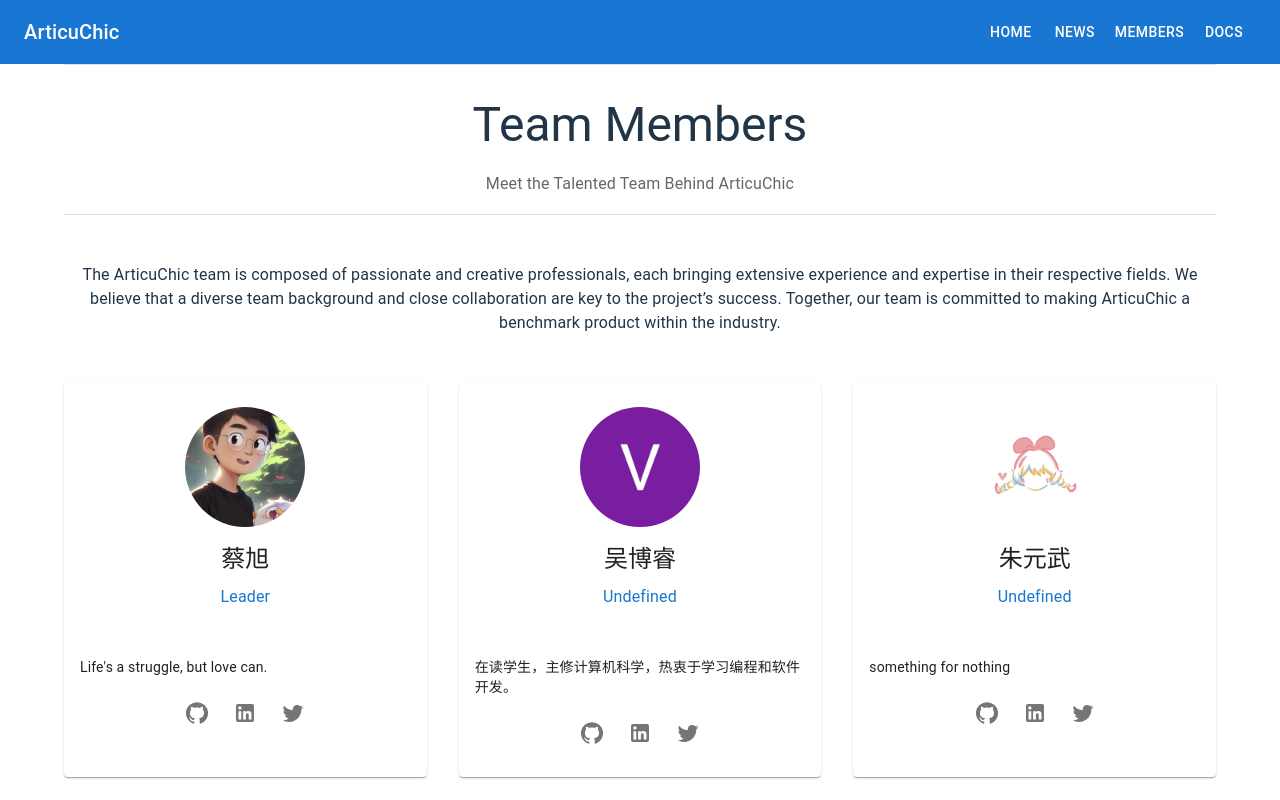
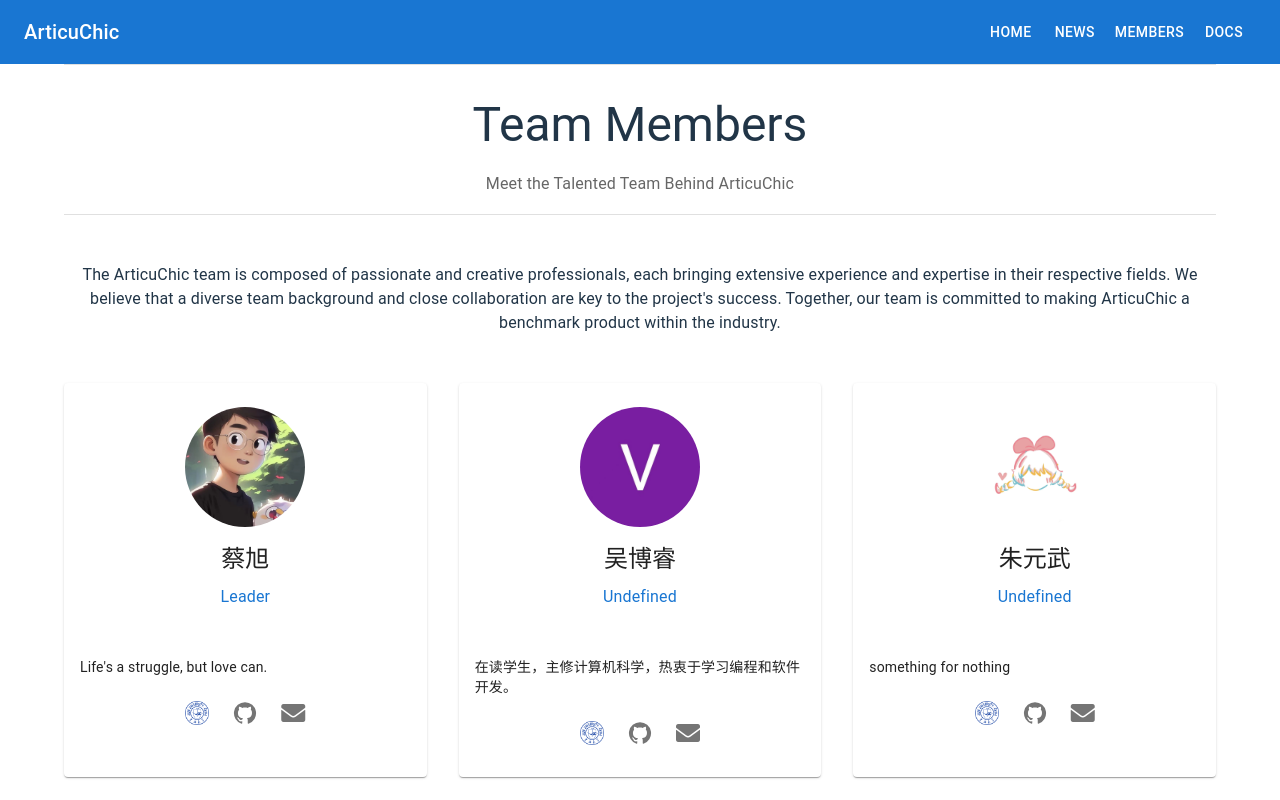
Before and after one commit to shcw0405/ArticuChic_Page, a React (Vite) app in the folder ArticuChic/: page /#/members in a window 1280 px wide. Shown: the top 800 px of the page. Built offline with nearby package versions, Linux system fonts and the light colour scheme.

Commit message:
修改members显示

```diff
--- a/ArticuChic/index.html
+++ b/ArticuChic/index.html
@@ -5,6 +5,10 @@
     <link rel="icon" type="image/svg+xml" href="./vite.svg" />
     <meta name="viewport" content="width=device-width, initial-scale=1.0" />
     <title>ArticuChic</title>
+    <link
+      rel="stylesheet"
+      href="https://cdnjs.cloudflare.com/ajax/libs/font-awesome/5.15.4/css/all.min.css"
+    />
   </head>
   <body>
     <div id="root"></div>
--- a/ArticuChic/src/pages/Members.jsx
+++ b/ArticuChic/src/pages/Members.jsx
@@ -12,6 +12,26 @@
   IconButton,
 } from "@mui/material";
 import { GitHub, LinkedIn, Twitter } from "@mui/icons-material";
+import { styled } from "@mui/material/styles";
+
+// 修改 SchoolLogo 样式组件
+const SchoolLogo = styled("img")({
+  width: "24px",
+  height: "24px",
+  objectFit: "contain",
+  display: "block", // 确保图片正确对齐
+});
+
+const SchoolInfo = styled("div")({
+  display: "flex",
+  alignItems: "center",
+  justifyContent: "center",
+  gap: "8px",
+  marginTop: "8px",
+  "& span": {
+    fontSize: "0.875rem",
+  },
+});
 
 const Members = () => {
   const teamMembers = [
@@ -23,8 +43,11 @@
       avatar: new URL("../assets/head.jpg", import.meta.url).href,
       social: {
         github: "https://github.com/shcw0405",
-        linkedin: "",
-        twitter: "",
+      },
+      email: "1026343326@qq.com",
+      school: {
+        name: "",
+        logo: new URL("../assets/jilin.png", import.meta.url).href,
       },
     },
     {
@@ -35,8 +58,11 @@
       avatar: new URL("../assets/vio.jpg", import.meta.url).href,
       social: {
         github: "https://github.com/Violesa",
-        linkedin: "",
-        twitter: "violesa12138@gmail.com",
+      },
+      email: "violesa12138@gmail.com",
+      school: {
+        name: "",
+        logo: new URL("../assets/jilin.png", import.meta.url).href,
       },
     },
     {
@@ -50,6 +76,11 @@
         linkedin: "",
         twitter: "2649157045@qq.com",
       },
+      email: "2649157045@qq.com",
+      school: {
+        name: "",
+        logo: new URL("../assets/jilin.png", import.meta.url).href,
+      },
     },
     {
       id: 4,
@@ -61,6 +92,11 @@
         github: "",
         linkedin: "",
         twitter: "2735567415@qq.com",
+      },
+      email: "2735567415@qq.com",
+      school: {
+        name: "",
+        logo: new URL("../assets/jilin.png", import.meta.url).href,
       },
     },
   ];
@@ -90,7 +126,7 @@
           The ArticuChic team is composed of passionate and creative
           professionals, each bringing extensive experience and expertise in
           their respective fields. We believe that a diverse team background and
-          close collaboration are key to the project’s success. Together, our
+          close collaboration are key to the project's success. Together, our
           team is committed to making ArticuChic a benchmark product within the
           industry.{" "}
         </Typography>
@@ -143,6 +179,9 @@
                   justifyContent="center"
                   mt={2}
                 >
+                  <IconButton>
+                    <SchoolLogo src={member.school.logo} alt="school logo" />
+                  </IconButton>
                   <IconButton
                     aria-label="github"
                     href={member.social.github}
@@ -151,18 +190,10 @@
                     <GitHub />
                   </IconButton>
                   <IconButton
-                    aria-label="linkedin"
-                    href={member.social.linkedin}
-                    target="_blank"
+                    aria-label="email"
+                    href={`mailto:${member.email}`}
                   >
-                    <LinkedIn />
-                  </IconButton>
-                  <IconButton
-                    aria-label="twitter"
-                    href={member.social.twitter}
-                    target="_blank"
-                  >
-                    <Twitter />
+                    <i className="fas fa-envelope"></i>
                   </IconButton>
                 </Stack>
               </CardContent>
--- a/ArticuChic/src/pages/NewsDetail.jsx
+++ b/ArticuChic/src/pages/NewsDetail.jsx
@@ -16,9 +16,7 @@
   const navigate = useNavigate();
   const [newsItem, setNewsItem] = useState(null);
 
-  // 模拟新闻数据
   useEffect(() => {
-    // 模拟新闻数据
     const newsData = {
       1: {
         title: "Our Official Website is Now Live!",
```
Also changed, not shown: ArticuChic/src/assets/Jilin.png (added).
